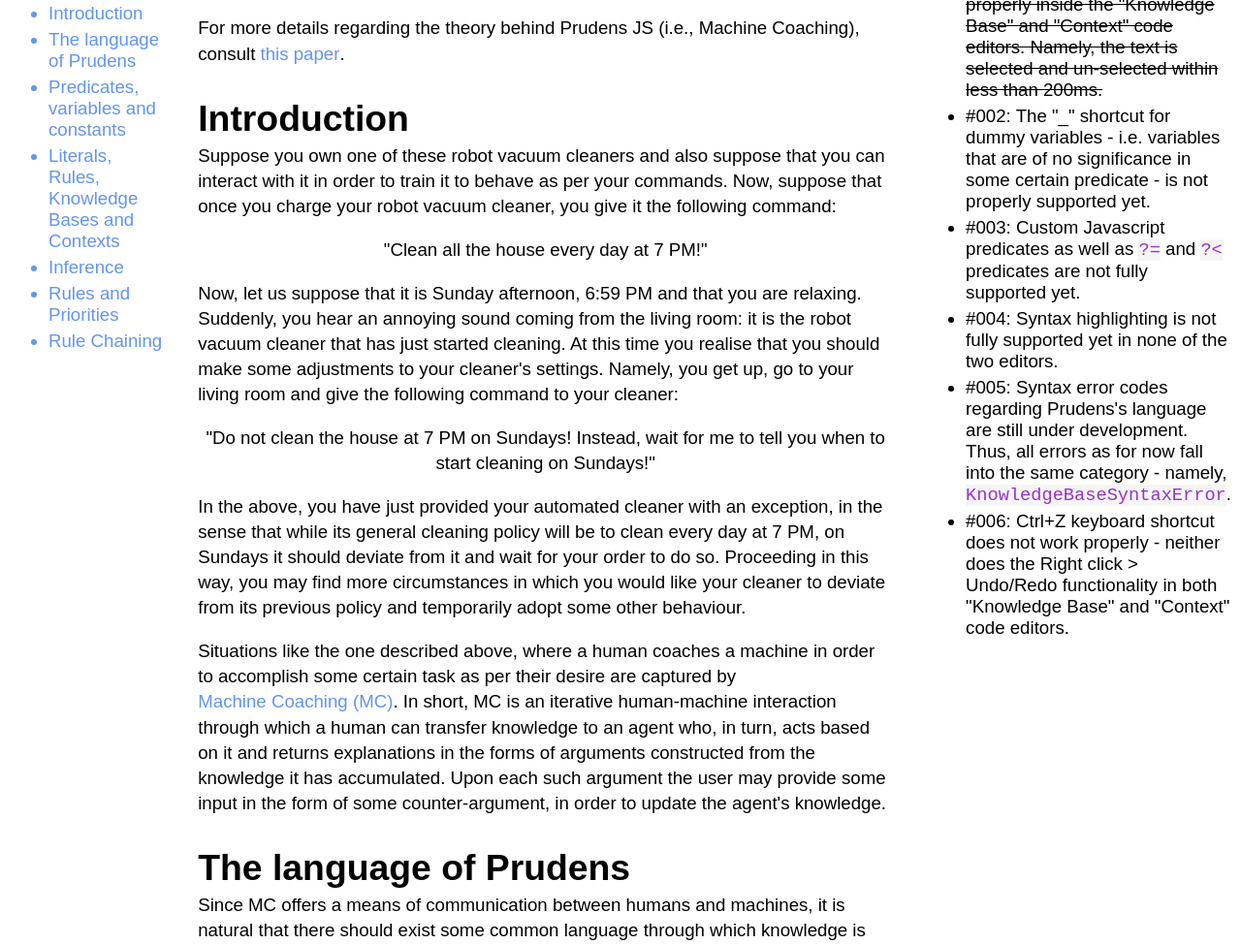
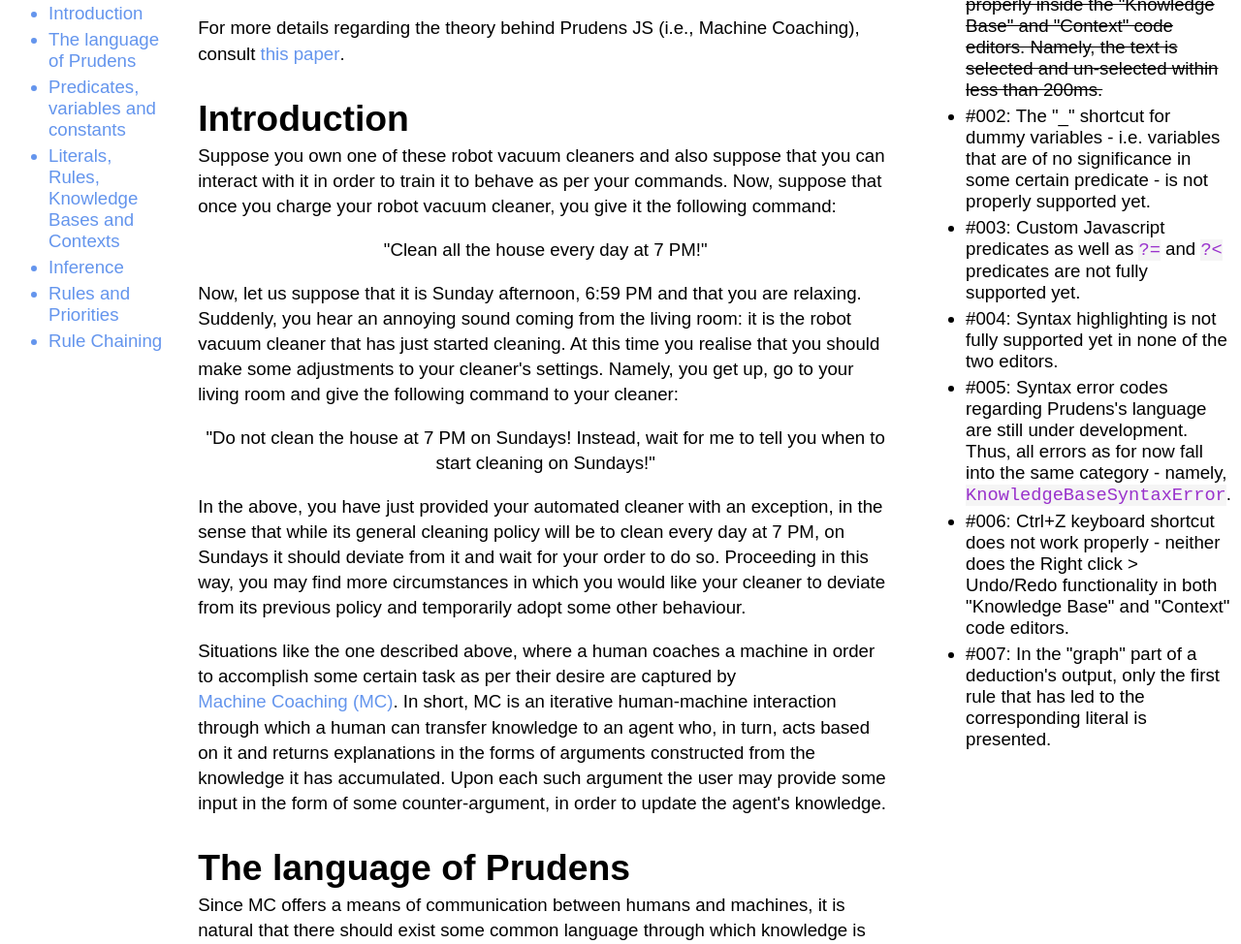
Before and after one commit to VMarkos/prudens-js, a plain HTML site: page docs.html in a window 1280 px wide. Shown: the part 196-1170 px from the top of the page at 97% size. Drawn offline with Linux system fonts and the light colour scheme.

Commit message:
Bug #007 found.

```diff
--- a/docs.html
+++ b/docs.html
@@ -209,6 +209,7 @@
                             <li>#006: Ctrl+Z keyboard shortcut does not work properly - neither does the Right click > Undo/Redo functionality in both "Knowledge Base" and "Context"
                                 code editors.
                             </li>
+                            <li>#007: In the "graph" part of a deduction's output, only the first rule that has led to the corresponding literal is presented.</li>
                         </ul>
                     </div>
                 </div>
```
